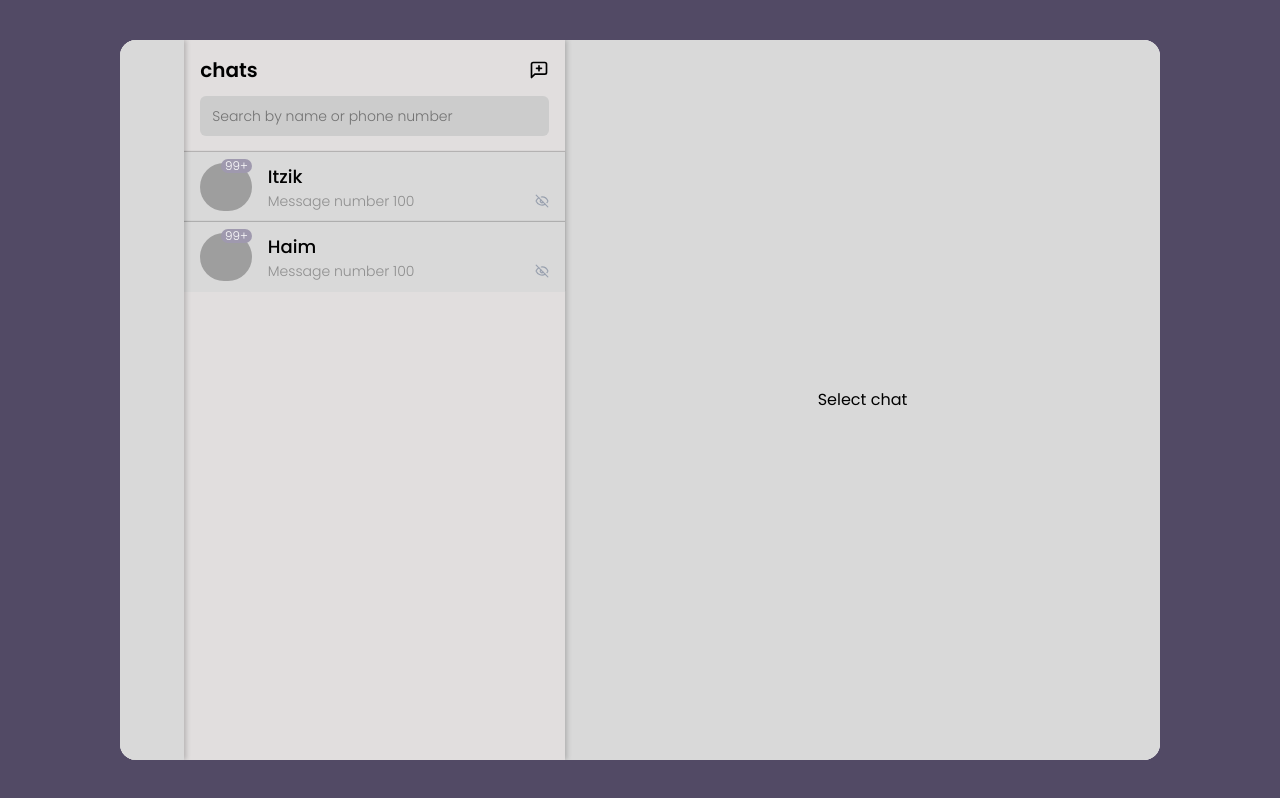
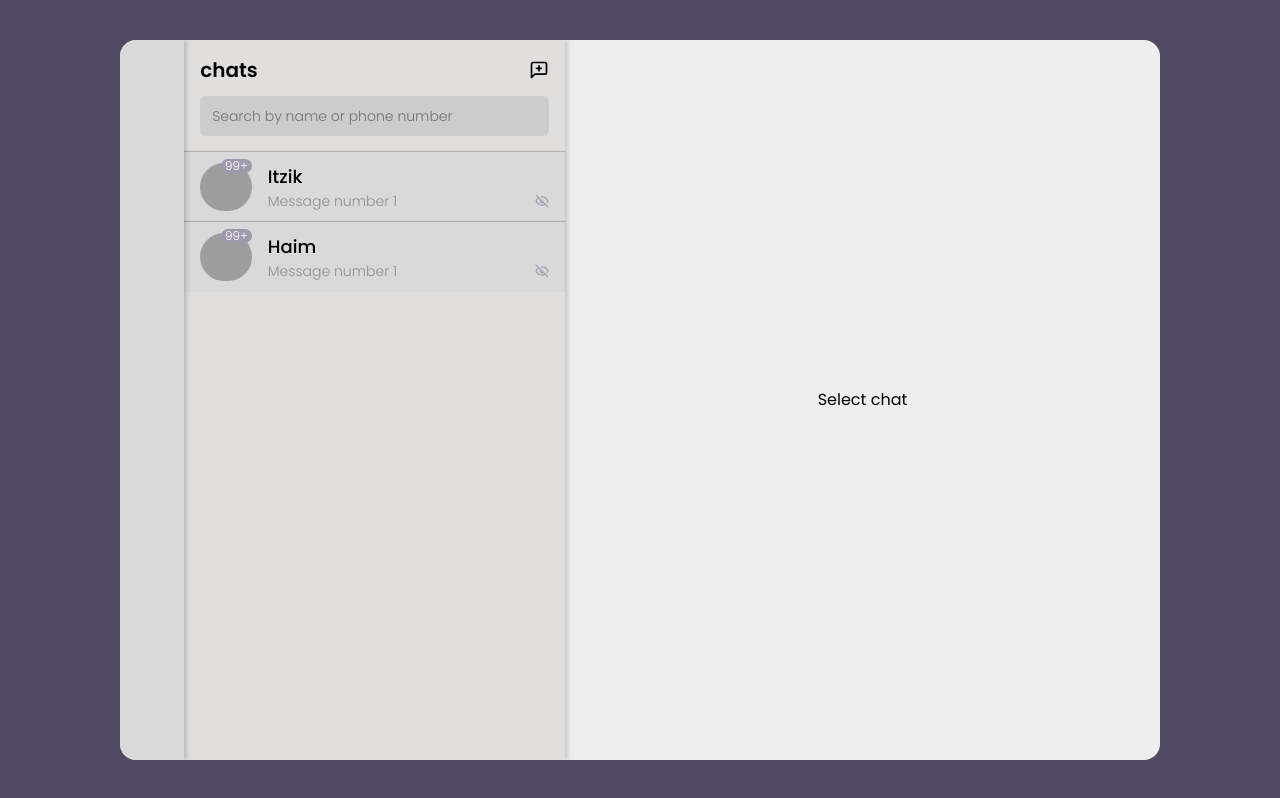
Before and after one commit to zoar2307/whispr-front, a React (Vite) app: page / in a window 1280 px wide. Built offline with nearby package versions, Linux system fonts and the light colour scheme; grey boxes are pictures that could not be loaded.

Commit message:
Improve chat ui/ux

```diff
--- a/src/components/ChatMessage.jsx
+++ b/src/components/ChatMessage.jsx
@@ -1,9 +1,11 @@
 import { Eye, EyeOff } from 'lucide-react'
 import { useEffect, useRef, useState } from 'react';
 
-export default function ChatMessage({ message, user }) {
+export default function ChatMessage({ idx, message, user, prevMessage }) {
     const pRef = useRef(null)
     const [isMultiline, setIsMultiline] = useState(false)
+    if (prevMessage) console.log(new Date(message.creationTime).toLocaleDateString(), new Date(prevMessage.creationTime).toLocaleDateString() || null)
+
 
     useEffect(() => {
         if (pRef.current && 24 < pRef.current.clientHeight) {
@@ -11,9 +13,19 @@ export default function ChatMessage({ message, user }) {
         } else {
             setIsMultiline(false)
         }
+
+        // if(lastMassageDate.current !==)
     }, [])
     return (
-        <section key={message._id} className={`flex  ${message.writer._id === user._id ? 'flex-row' : 'flex-row-reverse'} gap-4 p-4`}>
+        <>
+            {((idx === 0) || (new Date(message.creationTime).toLocaleDateString() !== new Date(prevMessage.creationTime).toLocaleDateString())) &&
+                <section className='flex w-full  justify-center p-2'>
+                    <section className='flex justify-center items-center w-28 h-5 bg-gray-500  rounded-full  '>
+                        <span className=' text-white text-sm'>{new Date(message.creationTime).toLocaleDateString()}</span>
+                    </section>
+                </section>
+            }
+            <section key={message._id} className={`flex  ${message.writer._id === user._id ? 'flex-row' : 'flex-row-reverse'} gap-4 p-3`}>
                 <img src={message.writer.imgUrl} alt="" className='w-8 h-8 object-cover rounded-full ' />
 
                 <section className={`relative flex flex-row-reverse justify-between gap-2 min-w-24 ${message.writer._id === user._id ? 'bg-[#D3CFDE] rounded-tl-none' : 'bg-[#E1DEDE] rounded-tr-none'} rounded-xl p-2 ${isMultiline && 'pb-5'} `}>
@@ -31,5 +43,6 @@ export default function ChatMessage({ message, user }) {
                     </section>
                 </section>
             </section>
+        </>
     )
 }
--- a/src/components/ChatPreview.jsx
+++ b/src/components/ChatPreview.jsx
@@ -6,6 +6,7 @@ export default function ChatPreview({ chats, selectedChatId, user, onAddMassage
     const [inputContent, setInputContent] = useState('')
     const chatRef = useRef()
     const textareaRef = useRef()
+    const lastMassageDateRef = useRef(null)
     const [selectedChat, setSelectedChat] = useState(null)
 
     useEffect(() => {
@@ -29,15 +30,19 @@ export default function ChatPreview({ chats, selectedChatId, user, onAddMassage
         textareaRef.current.style.height = `40px`
     }
 
+    function updateLastMassageDate(date) {
+        lastMassageDateRef.current = date
+    }
+
     if (!selectedChatId || !selectedChat) return <section className='w-full h-full flex items-center justify-center'>Select chat</section>
 
     return (
         <section className='w-full h-full flex flex-col'>
             <section className='bg-[#E1DEDE] w-full h-[80px] shadow-md'></section>
             <section ref={chatRef} className='w-full h-full relative overflow-y-scroll '>
-                {selectedChat.messages.map(message => {
+                {selectedChat.messages.map((message, idx) => {
                     return (
-                        <ChatMessage key={message._id} message={message} user={user} />
+                        <ChatMessage key={message._id} idx={idx} message={message} prevMessage={selectedChat.messages[idx - 1] || null} user={user} />
                     )
                 })}
             </section>
--- a/src/pages/ChatsPage.jsx
+++ b/src/pages/ChatsPage.jsx
@@ -44,10 +44,10 @@ export function ChatsPage() {
                     pNumber: '0533393504',
                     imgUrl: 'https://res.cloudinary.com/sey-app/image/upload/v1744285013/meTemp_zrcaup.jpg'
                 },
-                creationTime: Date.now() - i * 60000, // spaced out 1 minute apart
+                creationTime: Date.now() - i * 60000 * 60 * 12,
                 content: `Message number ${i + 1}`,
                 isSeen: false
-            }))
+            })).sort((m1, m2) => m1.creationTime - m2.creationTime)
         },
         {
             _id: 'c102',
@@ -79,18 +79,18 @@ export function ChatsPage() {
                         pNumber: '22222',
                         imgUrl: 'https://res.cloudinary.com/sey-app/image/upload/v1727762540/samples/man-portrait.jpg'
                     }
-                ];
+                ]
 
                 const randomWriter = members[Math.floor(Math.random() * members.length)];
 
                 return {
                     _id: `m${i + 101}`,
                     writer: randomWriter,
-                    creationTime: Date.now() - i * 60000, // spaced out 1 minute apart
+                    creationTime: Date.now() - i * 60000 * 60 * 12,
                     content: `Message number ${i + 1}`,
                     isSeen: false
-                };
-            })
+                }
+            }).sort((m1, m2) => m1.creationTime - m2.creationTime)
         }
     ])
 
@@ -133,7 +133,7 @@ export function ChatsPage() {
             font-poppins
             `} >
 
-            <section className="bg-white  rounded-2xl shadow-black overflow-hidden flex col-start-2 row-start-2">
+            <section className="rounded-2xl shadow-black overflow-hidden flex col-start-2 row-start-2">
 
                 <section className=" min-w-[445px] max-w-[445px] h-full bg-[#E1DEDE] shadow-[2px_0_5px_rgba(0,0,0,0.2)] z-10 flex">
                     {/* SideBar */}
@@ -163,7 +163,7 @@ export function ChatsPage() {
 
                 </section>
                 {/* Chats preview */}
-                <section className="h-full w-full bg-[#D9D9D9] ">
+                <section className="h-full w-full bg-[#EEEEEE] ">
                     <ChatPreview chats={localChats} selectedChatId={selectedChatId} user={connectedUser} onAddMassage={onAddMassage} />
                 </section>
             </section>
```
Lines whose indentation alone changed are shown as unchanged.
